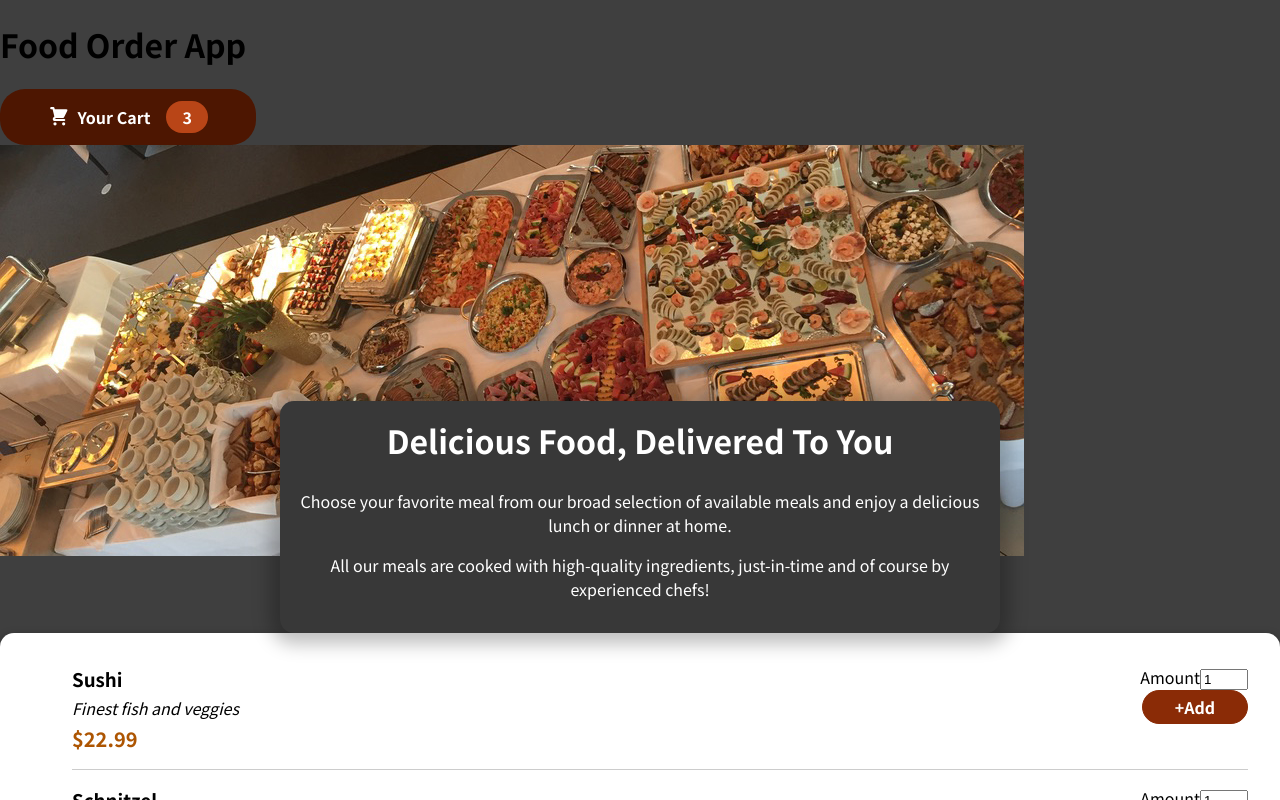
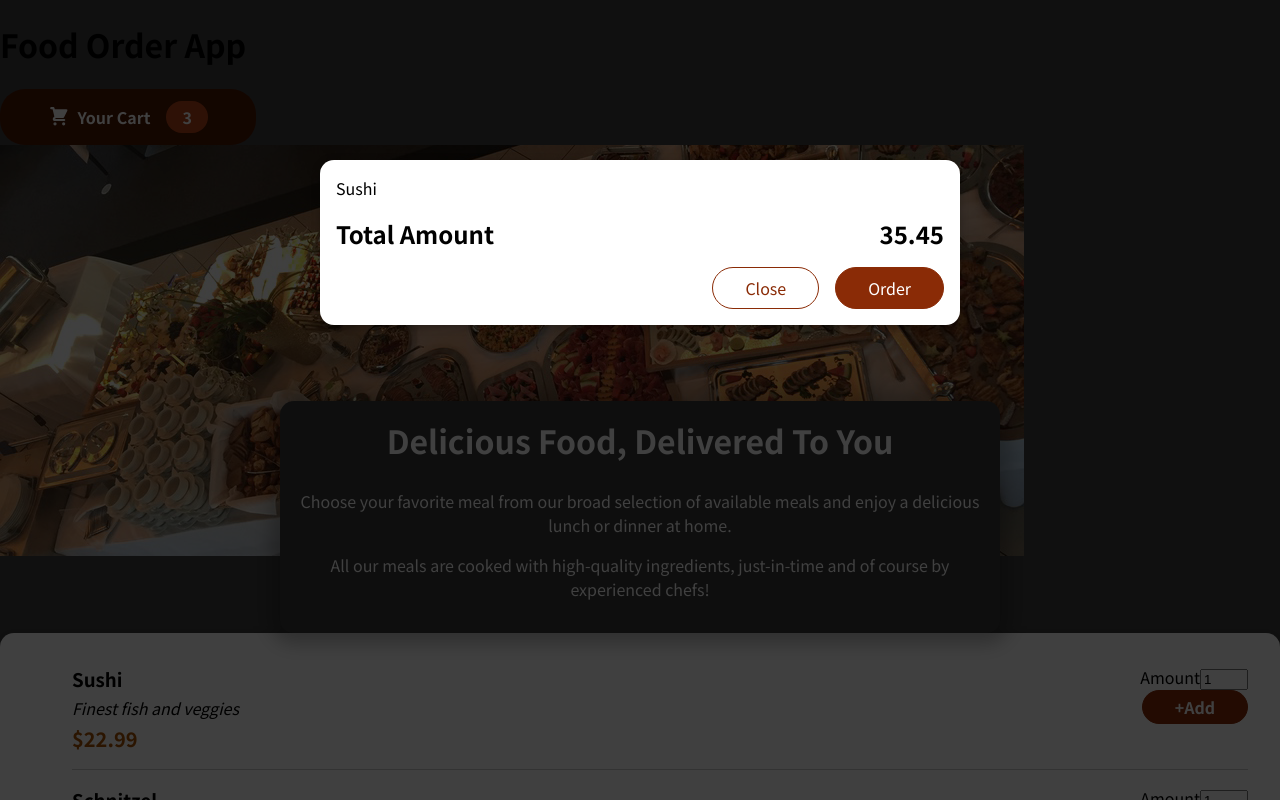
Before and after one commit to Bharathidasan-tech/food-order-app-using-reactjs, a React (Create React App) app: page / in a window 1280 px wide. Shown: the top 800 px of the page. Built offline with nearby package versions, Linux system fonts and the light colour scheme.

Commit message:
cart and modal added

```diff
--- a/public/index.html
+++ b/public/index.html
@@ -28,6 +28,7 @@
   </head>
   <body>
     <noscript>You need to enable JavaScript to run this app.</noscript>
+    <div id="overlays"></div>
     <div id="root"></div>
     <!--
       This HTML file is a template.
--- a/src/App.js
+++ b/src/App.js
@@ -1,10 +1,12 @@
 import {Fragment} from 'react'
 import Header from './Components/Layout/Header';
 import Meals from './Components/Meals/Meals';
+import Cart from './Components/Cart/Cart';
 
 function App() {
   return (
     <Fragment>
+      <Cart />
       <Header />
       <main>
         <Meals />
--- a/src/Components/Cart/Cart.js
+++ b/src/Components/Cart/Cart.js
@@ -0,0 +1,30 @@
+import classes from './Cart.module.css';
+import Modal from '../UI/Modal';
+
+const Cart = props => {
+
+    const cartItems = <ul className={classes['cart-items']}>{[
+        {
+            id:'c1', name: 'Sushi', amount: 2 , price: 12.99
+        }
+    ].map((item)=><li>{item.name}</li>)}</ul> ;
+
+    return (
+        <Modal>
+        <div>
+            {cartItems}
+            <div className={classes.total}>
+                <span>Total Amount</span>
+                <span>35.45</span>
+            </div>
+            <div className={classes.actions}>
+                <button className={classes['button--alt']}>Close</button>
+                <button className={classes.button}>Order</button>
+            </div>
+        </div>
+        </Modal>
+    );
+
+};
+
+export default Cart;
--- /dev/null
+++ b/src/Components/Cart/Cart.module.css
@@ -0,0 +1,46 @@
+.cart-items {
+    list-style: none;
+    margin: 0;
+    padding: 0;
+    max-height: 20rem;
+    overflow: auto;
+  }
+
+  .total {
+    display: flex;
+    justify-content: space-between;
+    align-items: center;
+    font-weight: bold;
+    font-size: 1.5rem;
+    margin: 1rem 0;
+  }
+
+  .actions {
+    text-align: right;
+  }
+
+  .actions button {
+    font: inherit;
+    cursor: pointer;
+    background-color: transparent;
+    border: 1px solid #8a2b06;
+    padding: 0.5rem 2rem;
+    border-radius: 25px;
+    margin-left: 1rem;
+  }
+
+  .actions button:hover,
+  .actions button:active {
+    background-color: #5a1a01;
+    border-color: #5a1a01;
+    color: white;
+  }
+
+  .actions .button--alt {
+    color: #8a2b06;
+  }
+
+  .actions .button {
+    background-color: #8a2b06;
+    color: white;
+  }
--- /dev/null
+++ b/src/Components/UI/Modal.js
@@ -0,0 +1,30 @@
+import {Fragment} from 'react';
+import ReactDom from 'react-dom';
+import classes from './Modal.module.css';
+
+const Backdrop = props =>{
+    return <div className={classes.backdrop}></div>
+};
+
+const ModalOverlay = props => {
+    return <div className={classes.modal}>
+        <div className={classes.content}>{props.children} </div>
+    </div>
+};
+
+const portalElement = document.getElementById('overlays');
+
+const Modal = props => {
+
+    return (
+        <Fragment >
+           {ReactDom.createPortal(<Backdrop />, portalElement)}
+           {ReactDom.createPortal(<ModalOverlay>
+               {props.children}
+           </ModalOverlay>, portalElement)}
+        </Fragment>
+    );
+
+};
+
+export default Modal;
--- /dev/null
+++ b/src/Components/UI/Modal.module.css
@@ -0,0 +1,40 @@
+.backdrop {
+    position: fixed;
+    top: 0;
+    left: 0;
+    width: 100%;
+    height: 100vh;
+    z-index: 20;
+    background-color: rgba(0, 0, 0, 0.75);
+  }
+
+  .modal {
+    position: fixed;
+    top: 20vh;
+    left: 5%;
+    width: 90%;
+    background-color: white;
+    padding: 1rem;
+    border-radius: 14px;
+    box-shadow: 0 2px 8px rgba(0, 0, 0, 0.25);
+    z-index: 30;
+    animation: slide-down 300ms ease-out forwards;
+  }
+
+  @media (min-width: 768px) {
+    .modal {
+      width: 40rem;
+      left: calc(50% - 20rem);
+    }
+  }
+
+  @keyframes slide-down {
+    from {
+      opacity: 0;
+      transform: translateY(-3rem);
+    }
+    to {
+      opacity: 1;
+      transform: translateY(0);
+    }
+  }
```
